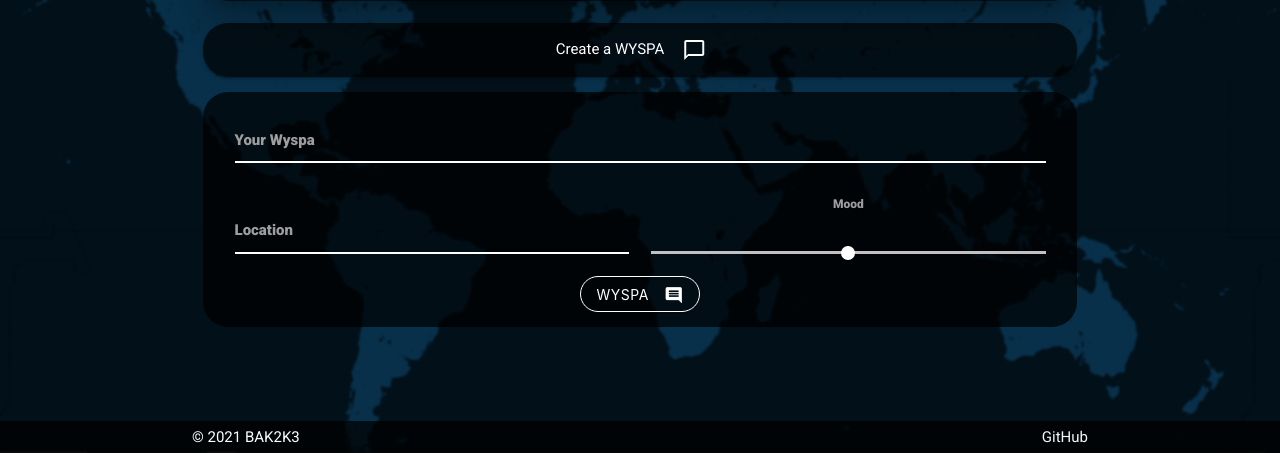
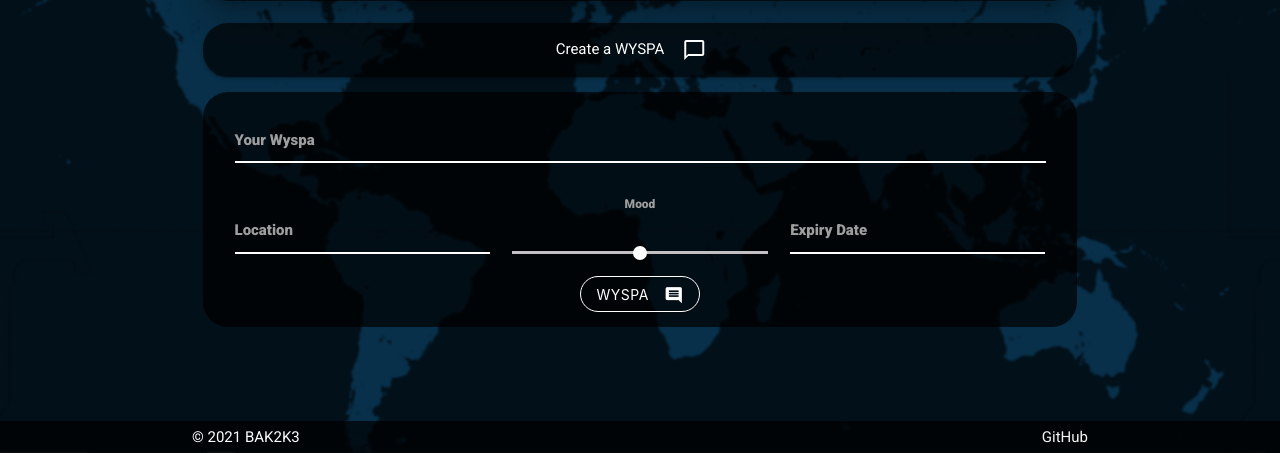
Before and after one commit to BAK2K3/WYSPA, a Flask app: template wyspa/templates/my_voice.html in a window 1280 px wide, after a click that opens the changed part. Shown: the part 347-800 px from the top of the page. Run offline with Flask 2, Linux system fonts and the light colour scheme; the template is opened without the code that fills it, so the values that code supplies are empty.

Commit message:
Add datepicker to My Voice.

```diff
--- a/wyspa/templates/my_voice.html
+++ b/wyspa/templates/my_voice.html
@@ -65,25 +65,35 @@
                     <div class="collapsible-header card-panel center white-text">
                         Create a WYSPA<i class="material-icons right">chat_bubble_outline</i>
                     </div>
-                    <!-- Comments  -->
+                    <!-- WYSPA Creation  -->
                     <div class="collapsible-body">
                         <form method="POST" action="{{url_for('messages.create_wyspa')}}">
                             <div class="speech-bubble comment-box">
+                                <!-- Text -->
                                 <div class="input-field message-field col s12">
                                     <textarea id="wyspaContent" name="wyspaContent"
-                                        class="materialize-textarea validate"></textarea>
+                                        class="materialize-textarea validate" required></textarea>
                                     <label for="wyspaContent">Your Wyspa</label>
                                 </div>
-                                <div class="input-field message-field col s12 m6">
-                                    <input id="location" name="location" type="text" class="validate">
+                                <!-- Location -->
+                                <div class="input-field message-field col s12 m4">
+                                    <input id="location" name="location" type="text" class="validate" required>
                                     <label for="location">Location</label>
                                 </div>
-                                <div class="slider-field col s12 m6">
+                                <!-- Mood -->
+                                <div class="slider-field col s12 m4">
                                     <label for="mood">Mood</label>
                                     <p class="range-field">
-                                        <input type="range" id="mood" name="mood" min="1" max="5" />
+                                        <input type="range" id="mood" name="mood" min="1" max="5" value="3" />
                                     </p>
                                 </div>
+                                <!-- Date Picker -->
+                                <div class="input-field message-field date-field col s12 m4">
+                                    <input id="expiryDate" name="expiryDate" type="text" class="datepicker validate"
+                                        required>
+                                    <label for="expiryDate">Expiry Date</label>
+                                </div>
+                                <!-- Submit -->
                                 <div class="col s12 submit-col">
                                     <button class="btn add-comment waves-effect" type="submit" name="action">Wyspa
                                         <i class="material-icons right">comment</i>
```
